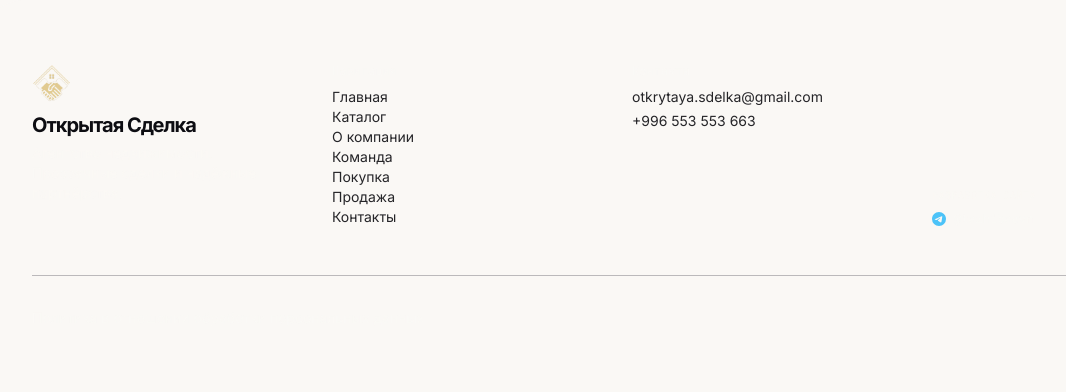
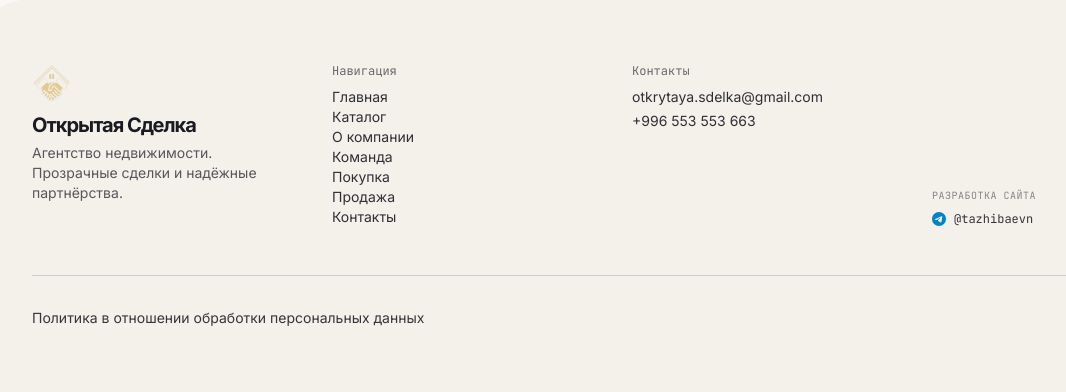
Before and after one commit to tazhibaevnurs/otkrytayasdelka, a Django app: page /about/ in a window 1280 px wide. Shown: the part 2070-2462 px from the top of the page, without its empty margins (32-1098 px from the left). Run offline with Django 5.2, Linux system fonts and the light colour scheme; data comes from the database, SQL or seed files in the repository; some libraries are stand-ins or nearby versions; some web fonts are replaced.

Commit message:
updated footer

```diff
--- a/static/css/custom.css
+++ b/static/css/custom.css
@@ -35,7 +35,7 @@ body.theme-text { color: var(--theme-text); }
 
 /* Светлая тема: переопределение секций и текста */
 html[data-theme="light"] main { background-color: var(--theme-bg) !important; }
-html[data-theme="light"] .bg-obsidian { background-color: var(--theme-bg) !important; }
+html[data-theme="light"] main .bg-obsidian { background-color: var(--theme-bg) !important; }
 /* Выпадающее меню и мобильное меню — светлый фон в светлой теме */
 html[data-theme="light"] #services-menu,
 html[data-theme="light"] #mobile-menu {
@@ -71,10 +71,40 @@ html[data-theme="light"] .text-ivory\/80 { color: var(--theme-text-muted) !impor
 html[data-theme="light"] .text-ivory\/70 { color: #4a4a55 !important; }
 html[data-theme="light"] .text-ivory\/60 { color: #5a5a65 !important; }
 html[data-theme="light"] .text-slate { color: var(--theme-text) !important; }
-html[data-theme="light"] footer { background-color: #1a1a22 !important; color: #FAF8F5; }
-html[data-theme="light"] footer .text-ivory\/70 { color: rgba(250, 248, 245, 0.85) !important; }
-html[data-theme="light"] footer .text-ivory\/60 { color: rgba(250, 248, 245, 0.75) !important; }
-html[data-theme="light"] footer a { color: rgba(250, 248, 245, 0.9); }
+html[data-theme="light"] footer.bg-obsidian {
+  background-color: #f4f1eb !important;
+  color: #1a1a22 !important;
+}
+html[data-theme="light"] footer .text-ivory {
+  color: #1a1a22 !important;
+}
+html[data-theme="light"] footer .text-ivory\/90 {
+  color: rgba(26, 26, 34, 0.9) !important;
+}
+html[data-theme="light"] footer .text-ivory\/70 {
+  color: rgba(26, 26, 34, 0.72) !important;
+}
+html[data-theme="light"] footer .text-ivory\/60 {
+  color: rgba(26, 26, 34, 0.64) !important;
+}
+html[data-theme="light"] footer .text-ivory\/45 {
+  color: rgba(26, 26, 34, 0.5) !important;
+}
+html[data-theme="light"] footer a {
+  color: rgba(26, 26, 34, 0.88) !important;
+}
+html[data-theme="light"] footer a:hover {
+  color: #9b7a22 !important;
+}
+html[data-theme="light"] footer .border-slate\/30 {
+  border-color: rgba(42, 42, 53, 0.18) !important;
+}
+html[data-theme="light"] footer svg.text-sky-400\/90 {
+  color: #0ea5e9 !important;
+}
+html[data-theme="light"] footer svg.group-hover\:text-sky-300 {
+  color: #0284c7 !important;
+}
 html[data-theme="light"] .border-champagne\/30 { border-color: var(--theme-border); }
 html[data-theme="light"] .border-champagne\/40 { border-color: rgba(201, 168, 76, 0.5); }
 html[data-theme="light"] .noise-overlay { opacity: 0.03; }
```
